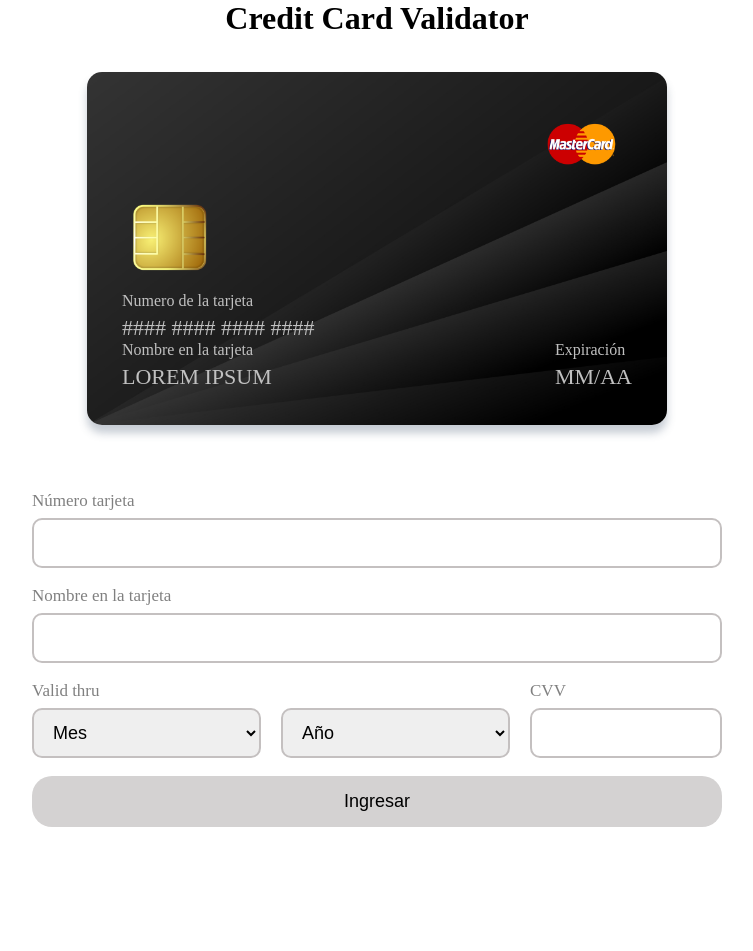
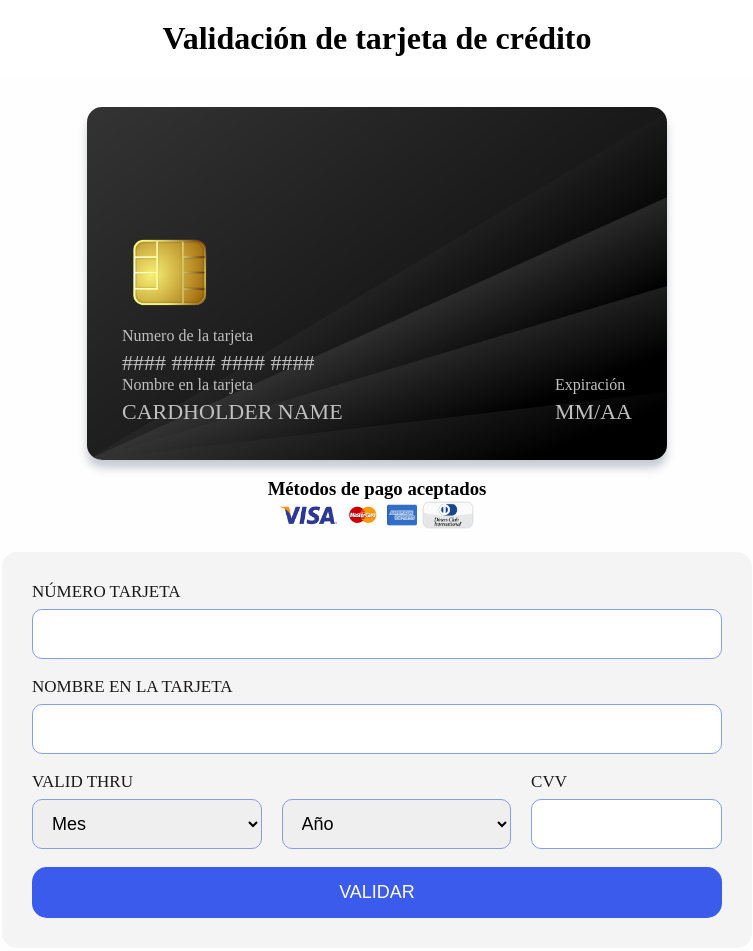
Before and after one commit to Laboratoria/DEV007-card-validation, a website with bundled scripts: page src/index.html in a window 1280 px wide. Shown: the whole page, without its empty margins (263-1016 px from the left). Before the commit the page ends 892 px from the top, so only its background shows below. Built offline with nearby package versions, Linux system fonts and the light colour scheme.

Commit message:
Cambios en html&CSS 24/04

```diff
--- a/src/index.html
+++ b/src/index.html
@@ -8,13 +8,13 @@
 </head>
 
 <body>
-  <h1 class="titulo">Credit Card Validator</h1>
+  <h1 class="titulo">Validación de tarjeta de crédito</h1>
 
   <div class="container">
     <section class="tarjeta" id="tarjeta">
       <div class="front">
         <div class="padreFranquicia">
-          <img src="img/mastercard.png" alt="" class="franquicia" id="franquicia">
+          <img src="#" alt="" class="franquicia" id="franquicia">
         </div>
 
         <img src="img/chip-dorado.png" class="chip">
@@ -29,7 +29,7 @@
           <div class="flexbox">
             <div class="sector" id="">
               <p class="etiqueta">Nombre en la tarjeta</p>
-              <p class="nombre" id="nombre">Lorem Ipsum</p>
+              <p class="nombre" id="nombre">CARDHOLDER NAME</p>
             </div>
 
 
@@ -66,28 +66,35 @@
     </section>
 
     <!--Formulario -->
-   <br>
-   <br>
+    <br>
+    <h3>Métodos de pago aceptados </h3>
+    <div class="payment">
+      <img src="img/paymentvisa.png" class="payvisa">
+      <img src="img/paymentmastercard.png" class="paymaster">
+      <img src="img/paymentamex.png" class="payamex">
+      <img src="img/paymentdiners.png" class="paydiners">
+    </div>
 
+    <br>
     <form id="formulario" class="formulario">
       <div class="grupo">
-        <label for="inputNumero">Número tarjeta</label>
+        <label for="inputNumero">NÚMERO TARJETA</label>
         <input type="text" id="inputNumero" minlength="1" maxlength="16" autocomplete="off" required>
       </div>
 
       <div class="grupo">
-        <label for="inputNombre">Nombre en la tarjeta</label>
+        <label for="inputNombre">NOMBRE EN LA TARJETA</label>
         <input type="text" id="inputNombre" minlength="1" maxlength="25" autocomplete="off" required>
 
       </div>
 
       <div class="flexbox2">
         <div class="expiracion2">
-          <label for="seleccionarMes">Valid thru</label>
+          <label for="seleccionarMes">VALID THRU</label>
 
           <div class="flexbox2">
             <div class="seleccionGrupo">
-              <select name="meses" id="seleccionarMes" class="">
+              <select name="meses" id="seleccionarMes" class="" required>
                 <option value="" disabled selected>Mes</option>
               </select>
 
@@ -95,7 +102,7 @@
             </div>
 
             <div class="seleccionGrupo">
-              <select name="anio" id="seleccionarAnio" class="">
+              <select name="anio" id="seleccionarAnio" class="" required>
                 <option value="" selected disabled>Año</option>
               </select>
 
@@ -113,7 +120,7 @@
         </div>
 
       </div>
-      <button type="submit" class="botonEnvio" id="botonEnvio">Ingresar</button>
+      <button type="submit" class="botonEnvio" id="botonEnvio" style="color:white">VALIDAR</button>
 
     </form>
 
--- a/src/index.js
+++ b/src/index.js
@@ -32,7 +32,7 @@ function dibujoNumeroTarjeta() {
 function dibujoNombreTarjeta() {
   const creditCardName = document.querySelector("#inputNombre").value;
   if (creditCardName.length === 0) {
-    document.querySelector("#nombre").innerHTML = "LOREM IPSUM";
+    document.querySelector("#nombre").innerHTML = "CARDHOLDER NAME";
   } else {
     document.querySelector("#nombre").innerHTML = creditCardName;
   }
--- a/src/style.css
+++ b/src/style.css
@@ -7,8 +7,8 @@
 .container{
     width: 80%;
     max-width: 1000px;
-    background-color: white;
-    padding: 35px 15px;
+    background-color: rgb(255, 254, 254);
+    padding: 30px 10px;
     margin: auto;
     display: flex;
     flex-direction: column;
@@ -16,6 +16,7 @@
 }
 
 .titulo{
+    padding: 20px;
     text-align: center;
 }
 
@@ -144,10 +145,27 @@
 
 }
 
+.payamex{
+    max-height: 30px;
+    max-width: auto;
+}
+.paymaster{
+    max-height: 30px;
+    max-width: auto;
+}
+.payvisa{
+    max-height: 30px;
+    max-width: auto;
+}
+.paydiners{
+    max-height: 30px;
+    max-width: auto;
+}
+
 /*Formulario*/
 
 .formulario{
-    background: white;
+    background: rgb(244, 244, 245);
     width:100%;
     max-width: 750px;
     border-radius: 15px;
@@ -156,14 +174,14 @@
 
 .formulario label{
     display:block;
-    color: grey;
+    color: rgb(26, 24, 24);
     font-size: 17px;
     margin-bottom: 7px;
 }
 
 .formulario input,
 .formulario select{
-    border:2px solid rgb(196, 192, 192);
+    border:1px solid rgb(135, 158, 235);
     font-size: 18px;
     height: 50px;
     width:100%;
@@ -174,13 +192,13 @@
 
 .formulario input:hover,
 .formulario select:hover{
-    border: 2px solid rgb(112, 99, 99);
+    border: 2px solid rgb(58, 75, 226);
 }
 
 .formulario input:focus,
 .formulario select:focus {
     outline:rgb(31, 30, 30);
-    box-shadow: 2px 3px 3px 0 rgba(175, 169, 169, 0.3);
+    box-shadow: 2px 3px 3px 0 rgba(13, 20, 53, 0.3);
 }
 
 .formulario input{
@@ -207,16 +225,17 @@
 }
 
 .formulario .botonEnvio:hover{
-    background: rgb(151, 147, 147);
+    background: rgb(22, 25, 223);
 }
 .formulario .botonEnvio{
     width:100%;
     padding:15px;
-    border-radius: 20px;
+    border-radius: 15px;
     border:none;
     font-size: 18px;
     cursor:pointer;
-    background: rgb(212, 210, 210);
+    background: rgb(58, 91, 236);
     display: flex;
     justify-content: center;
+
 }
```
Also changed, not shown: src/img/fondo verde.jpg (deleted), src/img/logodorado.png (deleted), src/img/paymentamex.png (added), src/img/paymentdiners.png (added), src/img/paymentmastercard.png (added), src/img/paymentvisa.png (added).
